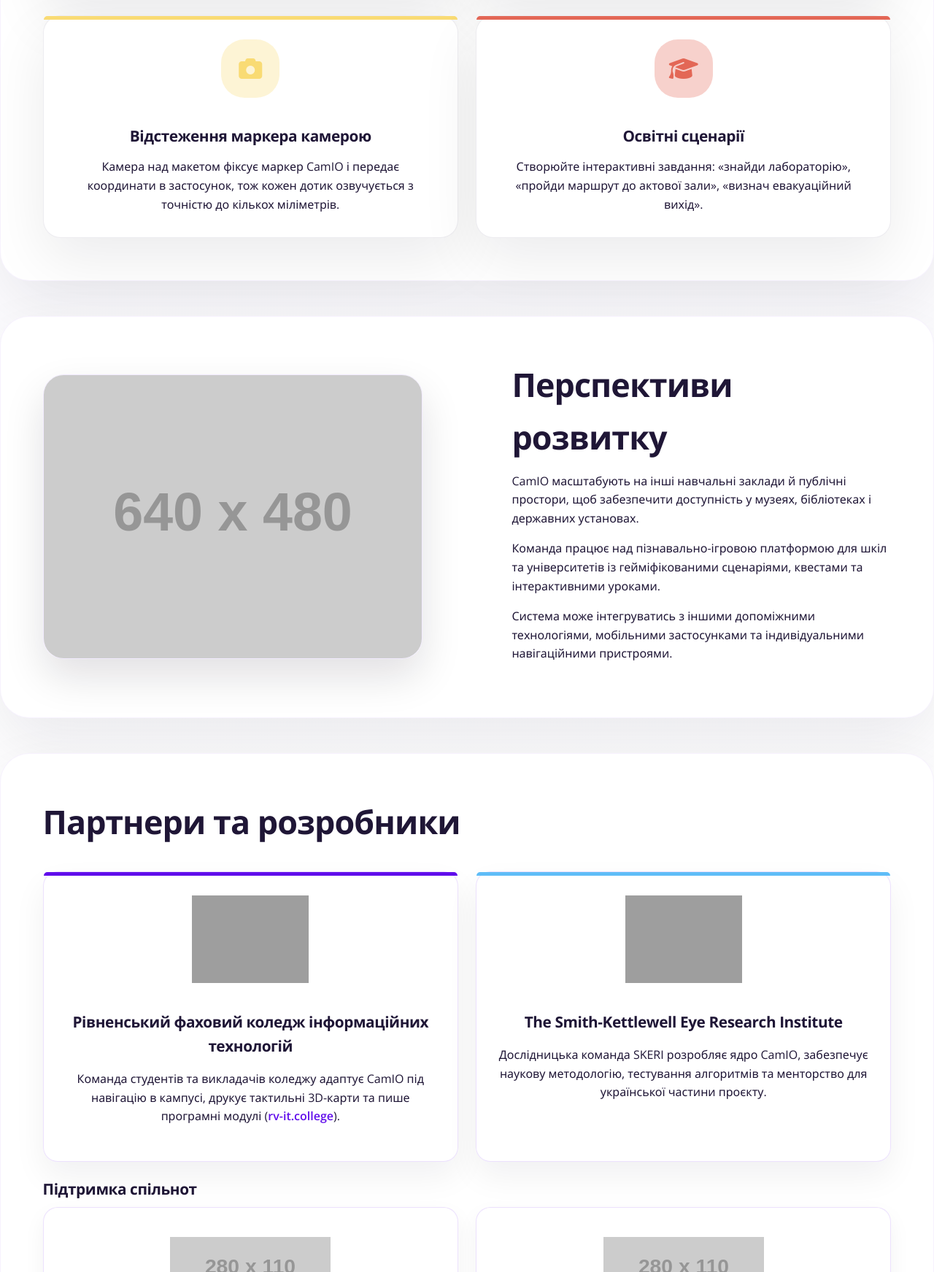
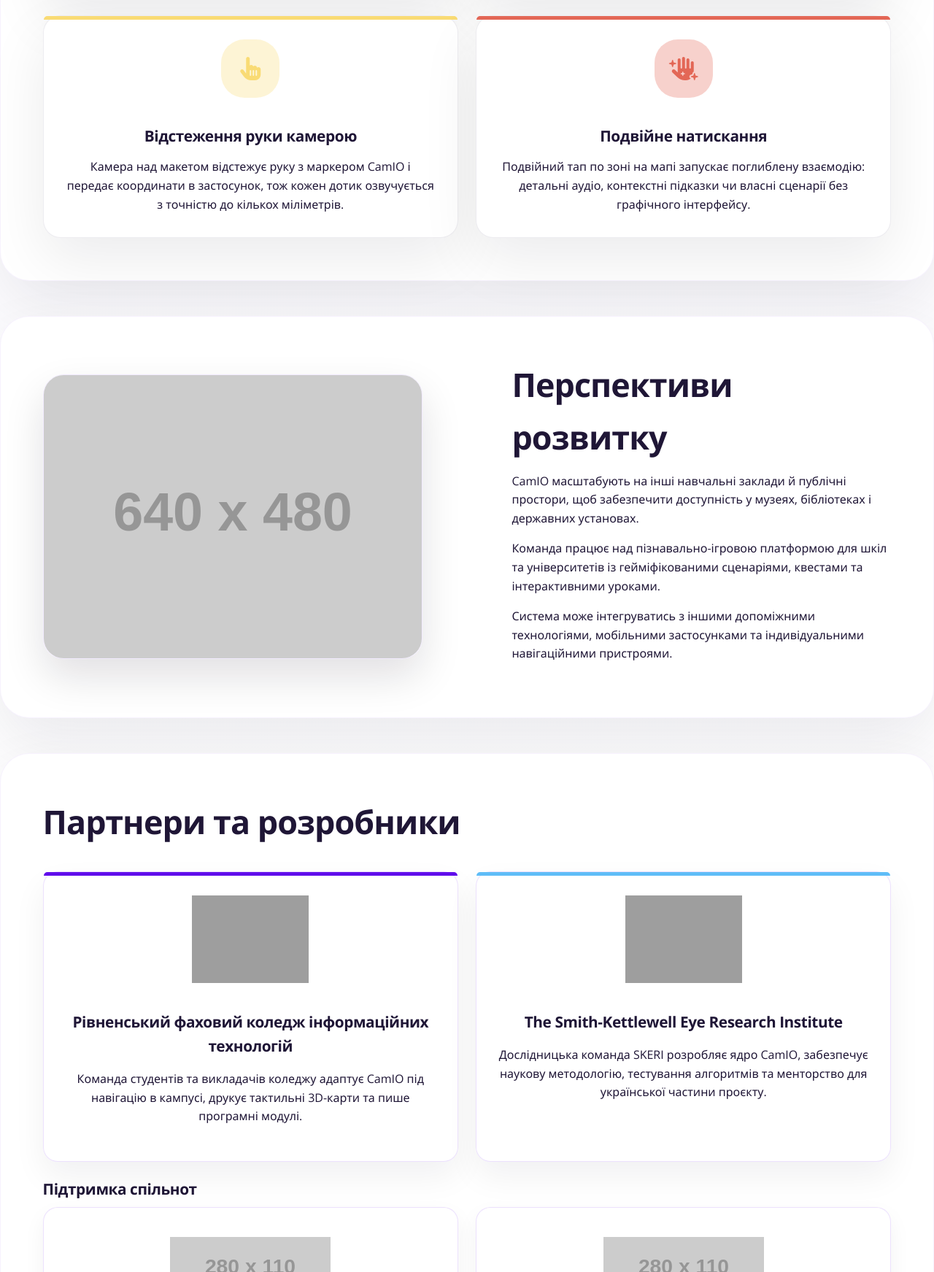
Before and after one commit to RCIT-Rivne/camio_landing, a plain HTML site: page index.html in a window 1280 px wide. Shown: the part 2182-3925 px from the top of the page at 73% size. Drawn offline with nearby package versions, Linux system fonts and the light colour scheme; grey boxes are pictures that could not be loaded; placeholder pictures from the web are drawn by us.

Commit message:
updated content

```diff
--- a/index.html
+++ b/index.html
@@ -971,17 +971,17 @@
                 </article>
                 <article class="card feature-card">
                     <div class="card-icon" aria-hidden="true">
-                        <i class="fa-solid fa-camera"></i>
+                        <i class="fa-solid fa-hand-pointer"></i>
                     </div>
                     <h3 data-i18n="features.card3.title">Відстеження маркера камерою</h3>
                     <p data-i18n="features.card3.text">Камера над макетом фіксує маркер CamIO і передає координати в застосунок, тож кожен дотик озвучується з точністю до кількох міліметрів.</p>
                 </article>
                 <article class="card feature-card">
                     <div class="card-icon" aria-hidden="true">
-                        <i class="fa-solid fa-graduation-cap"></i>
+                        <i class="fa-solid fa-hand-sparkles"></i>
                     </div>
-                    <h3 data-i18n="features.card4.title">Освітні сценарії</h3>
-                    <p data-i18n="features.card4.text">Створюйте інтерактивні завдання: «знайди лабораторію», «пройди маршрут до актової зали», «визнач евакуаційний вихід».</p>
+                    <h3 data-i18n="features.card4.title">Подвійне натискання</h3>
+                    <p data-i18n="features.card4.text">Подвійний тап по зоні на мапі відкриває глибшу взаємодію: додаткове аудіо, контекст чи дії без графічного інтерфейсу.</p>
                 </article>
             </div>
         </section>
@@ -1007,7 +1007,7 @@
                     </div>
                     <div class="partner-copy">
                         <h3 data-i18n="partners.ua.title">Рівненський фаховий коледж інформаційних технологій</h3>
-                        <p data-i18n="partners.ua.text">Команда студентів та викладачів коледжу адаптує CamIO під навігацію в кампусі, друкує тактильні 3D-карти та пише програмні модулі (<a href="#rv-it-college" class="anchor-link">rv-it.college</a>).</p>
+                        <p data-i18n="partners.ua.text">Команда студентів та викладачів коледжу адаптує CamIO під навігацію в кампусі, друкує тактильні 3D-карти та пише програмні модулі.</p>
                     </div>
                 </article>
                 <article class="card partner-card" id="skeri">
@@ -1189,10 +1189,10 @@
                 "features.card1.text": "Користувач досліджує карту пальцями, а система озвучує назви аудиторій, коридорів та важливих орієнтирів.",
                 "features.card2.title": "Аудіопідказки в реальному часі",
                 "features.card2.text": "Дотик до певної ділянки карти запускає точну аудіоінформацію: номер кабінету, напрямок руху та попередження про перешкоди.",
-                "features.card3.title": "Відстеження маркера камерою",
-                "features.card3.text": "Камера над макетом фіксує маркер CamIO і передає координати в застосунок, тож кожен дотик озвучується з точністю до кількох міліметрів.",
-                "features.card4.title": "Освітні сценарії",
-                "features.card4.text": "Створюйте інтерактивні завдання: «знайди лабораторію», «пройди маршрут до актової зали», «визнач евакуаційний вихід».",
+                "features.card3.title": "Відстеження руки камерою",
+                "features.card3.text": "Камера над макетом відстежує руку з маркером CamIO і передає координати в застосунок, тож кожен дотик озвучується з точністю до кількох міліметрів.",
+                "features.card4.title": "Подвійне натискання",
+                "features.card4.text": "Подвійний тап по зоні на мапі запускає поглиблену взаємодію: детальні аудіо, контекстні підказки чи власні сценарії без графічного інтерфейсу.",
                 "future.heading": "Перспективи розвитку",
                 "future.p1": "CamIO масштабують на інші навчальні заклади й публічні простори, щоб забезпечити доступність у музеях, бібліотеках і державних установах.",
                 "future.p2": "Команда працює над пізнавально-ігровою платформою для шкіл та університетів із гейміфікованими сценаріями, квестами та інтерактивними уроками.",
@@ -1200,7 +1200,7 @@
                 "future.imageAlt": "Команда планує майбутні сценарії CamIO",
                 "partners.heading": "Партнери та розробники",
                 "partners.ua.title": "Рівненський фаховий коледж інформаційних технологій",
-                "partners.ua.text": "Команда студентів та викладачів коледжу адаптує CamIO під навігацію в кампусі, друкує тактильні 3D-карти та пише програмні модулі (<a href=\"#rv-it-college\" class=\"anchor-link\">rv-it.college</a>).",
+                "partners.ua.text": "Команда студентів та викладачів коледжу адаптує CamIO під навігацію в кампусі, друкує тактильні 3D-карти та пише програмні модулі.",
                 "partners.ua.logoAlt": "Логотип Рівненського фахового коледжу інформаційних технологій",
                 "partners.int.title": "The Smith-Kettlewell Eye Research Institute",
                 "partners.int.text": "Дослідницька команда SKERI розробляє ядро CamIO, забезпечує наукову методологію, тестування алгоритмів та менторство для української частини проєкту.",
@@ -1288,10 +1288,10 @@
                 "features.card1.text": "Exploring the map with fingers triggers spoken labels for rooms, corridors, and important landmarks.",
                 "features.card2.title": "Real-time audio cues",
                 "features.card2.text": "Touching a hotspot instantly announces room numbers, travel directions, or safety alerts.",
-                "features.card3.title": "Camera-tracked marker",
-                "features.card3.text": "An overhead camera locks onto the CamIO marker and streams coordinates to the app, delivering millimeter-accurate narration of each touch.",
-                "features.card4.title": "Learning scenarios",
-                "features.card4.text": "Create interactive tasks like “find the lab,” “reach the assembly hall,” or “trace the evacuation route.”",
+                "features.card3.title": "Camera-tracked hand",
+                "features.card3.text": "An overhead camera tracks the user’s hand with the CamIO marker and streams coordinates to the app, delivering millimeter-accurate narration of each touch.",
+                "features.card4.title": "Double-tap interaction",
+                "features.card4.text": "Double-tap any map zone to trigger richer audio, contextual cues, or custom actions—no extra UI layers required.",
                 "future.heading": "Project outlook",
                 "future.p1": "Scale the solution to more schools and public venues, from museums to civic centers.",
                 "future.p2": "Grow a playful learning platform with quests, map-based missions, and gamified lessons for low-vision students.",
@@ -1299,7 +1299,7 @@
                 "future.imageAlt": "Team plans upcoming CamIO scenarios",
                 "partners.heading": "Partners and contributors",
                 "partners.ua.title": "Rivne IT College",
-                "partners.ua.text": "Students and faculty adapt CamIO to the campus, 3D-print tactile maps, and maintain the software modules (<a href=\"#rv-it-college\" class=\"anchor-link\">rv-it.college</a>).",
+                "partners.ua.text": "Students and faculty adapt CamIO to the campus, 3D-print tactile maps, and maintain the software modules.",
                 "partners.ua.logoAlt": "Rivne IT College logo",
                 "partners.int.title": "The Smith-Kettlewell Eye Research Institute",
                 "partners.int.text": "SKERI researchers build the CamIO core, provide scientific guidance, validate algorithms, and mentor the Ukrainian implementation team.",
```
